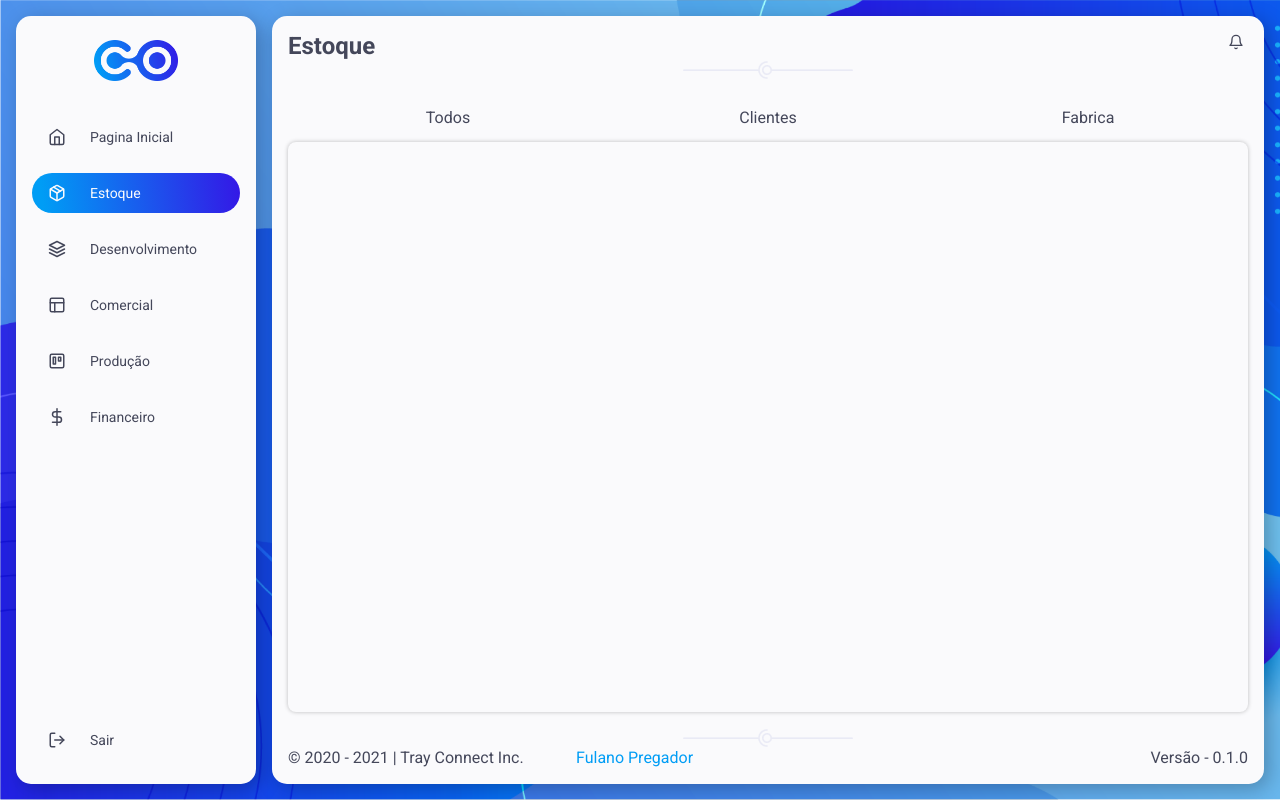
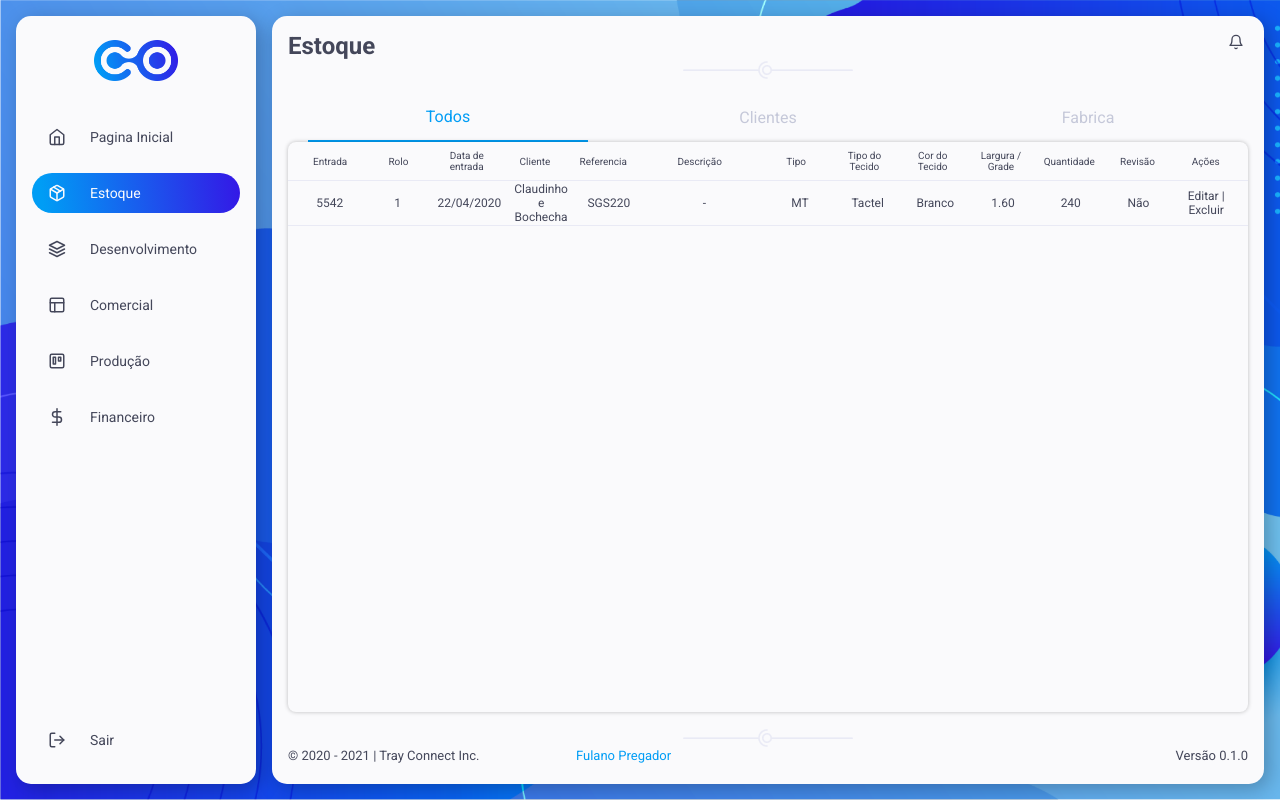
Before and after one commit to carlosadr/tray-connect, a React (Create React App) app in the folder web-application/: page /storage in a window 1280 px wide. Built offline with nearby package versions, Linux system fonts and the light colour scheme.

Commit message:
[ Ajustes ] pequenos ajustes em components e telas

```diff
--- a/web-application/src/components/Footer/index.js
+++ b/web-application/src/components/Footer/index.js
@@ -21,7 +21,7 @@ function Footer({ user }) {
                     </div>
                     <div className="container-right">
                         <div className="container-version">
-                            Versão{" - "}{ version.version }
+                            Versão{"  "}{ version.version }
                         </div>
                     </div>
                 </div>
--- a/web-application/src/components/Footer/styles.css
+++ b/web-application/src/components/Footer/styles.css
@@ -10,6 +10,10 @@
     margin-top: 16px;
 }
 
+.container-footer, .container-footer a {
+    font-size: small !important;
+}
+
 .container-footer .container-left {
     max-width: 60%;
     height: fit-content;
--- a/web-application/src/components/TabButton/index.js
+++ b/web-application/src/components/TabButton/index.js
@@ -3,6 +3,7 @@ import React from 'react';
 import './styles.css';
 
 function TabButton({
+    id,
     text
 }) {
 
@@ -33,7 +34,7 @@ function TabButton({
     return (
         <>
             <div className="container-tab-button">
-                <button className="tab-button" onClick={ e => openPage( text, e.target ) } >
+                <button id={ id } className="tab-button" onClick={ e => openPage( text, e.target ) } >
                     { text }
                 </button>
             </div>
--- a/web-application/src/pages/Application/Storage/index.js
+++ b/web-application/src/pages/Application/Storage/index.js
@@ -11,6 +11,11 @@ import {
 import './styles.css';
 
 export default function Storage () {
+    setTimeout(
+        () => document.getElementById('default').click(), //Função
+        30 //Timer
+    )
+
     return (
         <div className="body">
             <Header title="Estoque" notfications={""} />
@@ -19,7 +24,7 @@ export default function Storage () {
                 <TabsContainer
                 renderButtons={
                     <>
-                        <TabButton text="Todos" />
+                        <TabButton text="Todos" id="default" />
                         <TabButton text="Clientes" />
                         <TabButton text="Fabrica" />
                     </>
```
